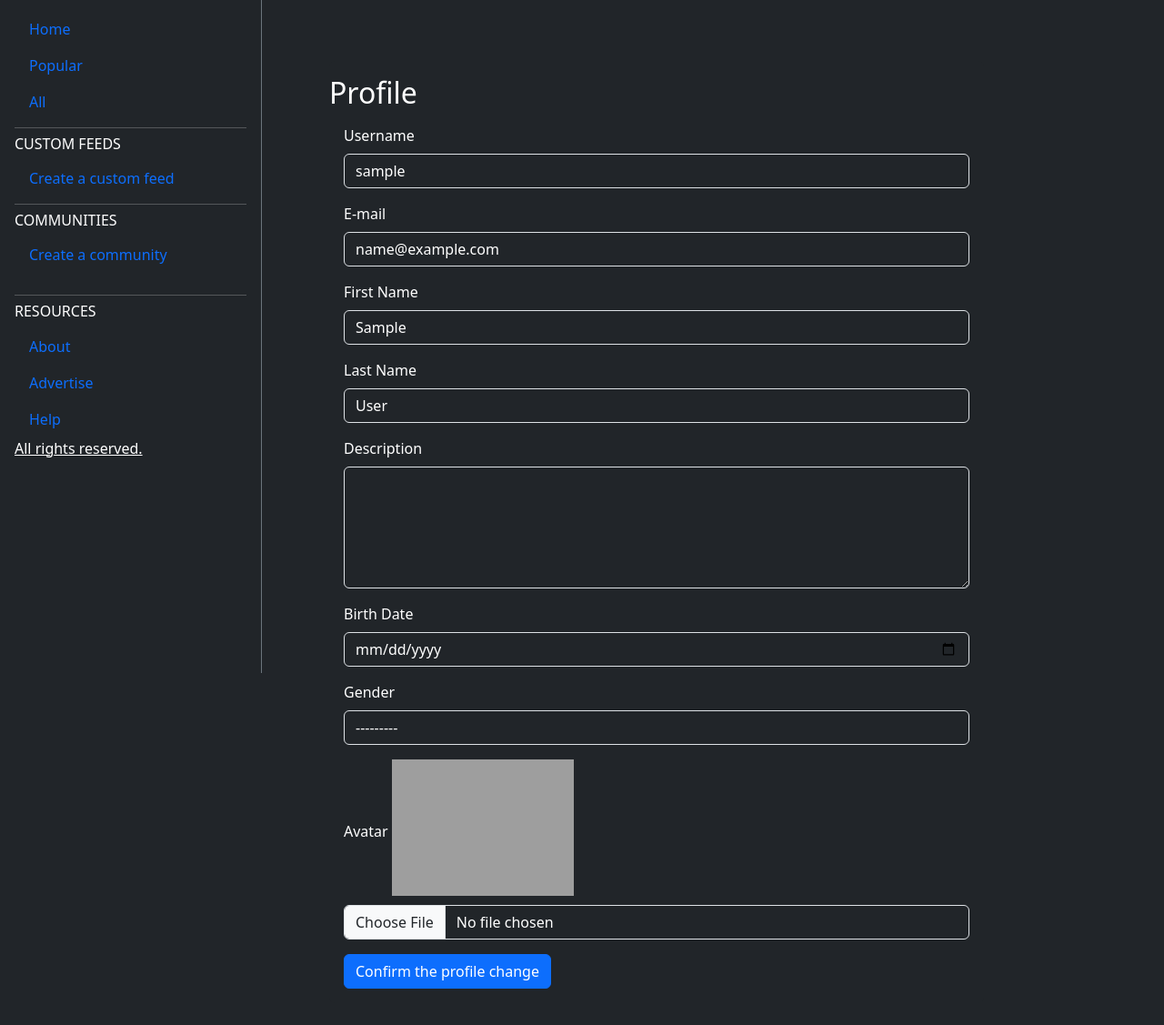
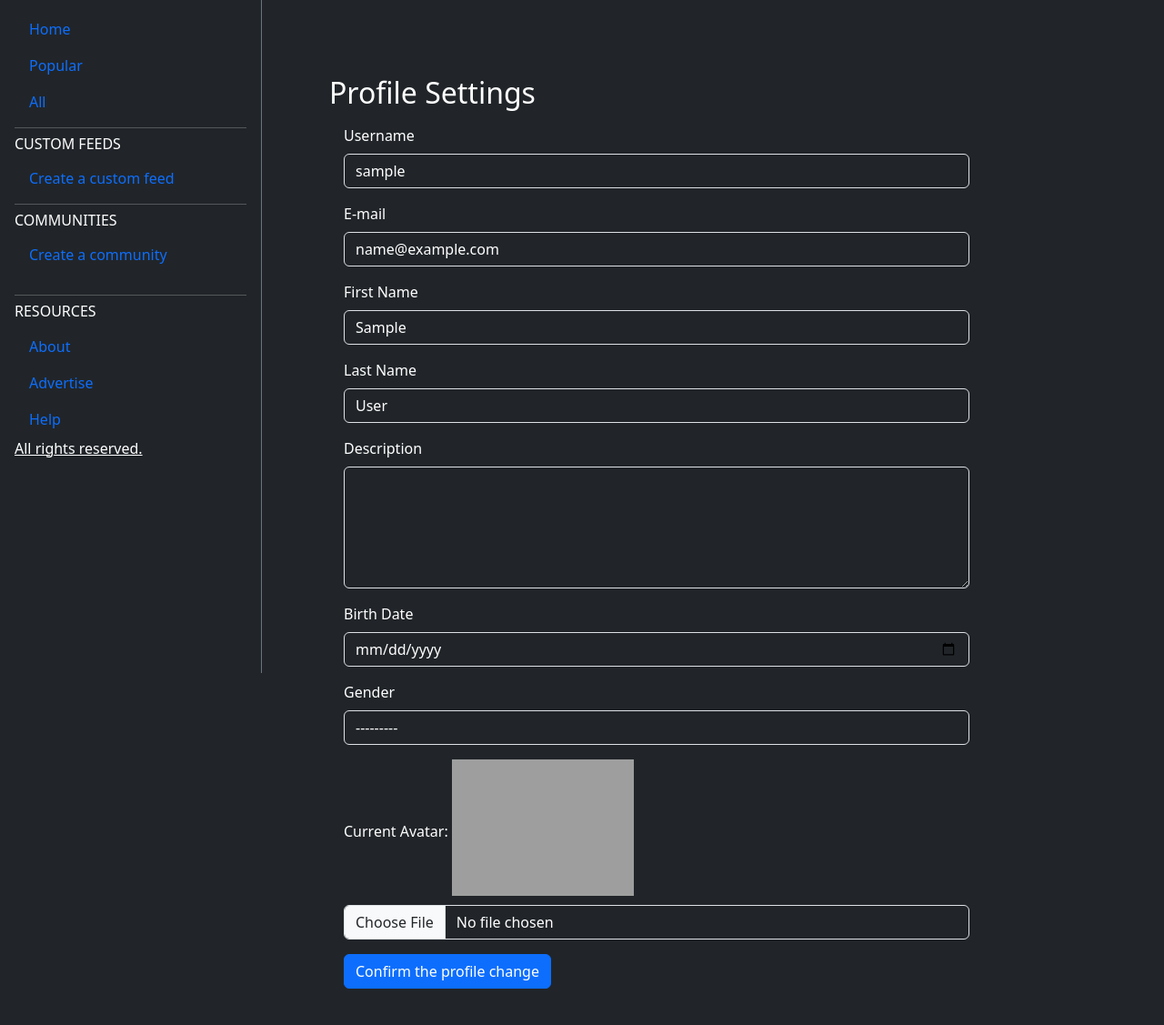
Before and after one commit to cldprgm/Network-vibe, a Django app: page /accounts/user/edit/ in a window 1280 px wide. Shown: the part 57-1184 px from the top of the page at 91% size. Run offline with Django 5.2, Linux system fonts and the light colour scheme; the visitor is signed in with stand-in values (Sample User, id 1); grey boxes are pictures that could not be loaded.

Commit message:
templates update

```diff
--- a/network_main/network/apps/accounts/views.py
+++ b/network_main/network/apps/accounts/views.py
@@ -74,7 +74,7 @@ class UserLoginView(SuccessMessageMixin, LoginView):
     form_class = UserLoginForm
     next_page = 'home'
     template_name = 'accounts/user_login.html'
-    success_message = 'Welcome to the network!'
+    success_message = 'Welcome to the Network!'
 
     def get_context_data(self, **kwargs):
         context = super().get_context_data(**kwargs)
--- a/network_main/network/templates/accounts/update_profile.html
+++ b/network_main/network/templates/accounts/update_profile.html
@@ -3,7 +3,7 @@
 {% block content %}
     <div class="container mt-4">
         <div class="card border-0 bg-dark text-white profile-card" style="width: 45rem;">
-            <h2 class="mb-3 text-24 font-bold ml-3 mt-3">Profile</h2>
+            <h2 class="mb-3 text-24 font-bold ml-3 mt-3">Profile Settings</h2>
             <form method="post" enctype="multipart/form-data">
                 {% csrf_token %}
 
@@ -50,7 +50,7 @@
                 </div>
 
                 <div class="mb-3 mx-3">
-                    <label for="avatar" class="form-label">Avatar</label>
+                    <label for="avatar" class="form-label">Current Avatar:</label>
                     {% if form.instance.avatar %}
                         <img src="{{ form.instance.avatar.url }}" alt="Current Avatar" style="max-width: 200px; margin-bottom: 10px;">
                     {% endif %}
--- a/network_main/network/templates/social_network/post_detail.html
+++ b/network_main/network/templates/social_network/post_detail.html
@@ -57,7 +57,7 @@
         <div class="card border-0 text-white bg-dark">
             <div class="card-body">
                 <h5 class="card-title">
-                    Комментарии
+                    Comments:
                 </h5>
                 {% include 'social_network/comments/comments_list.html' %}
             </div>
```
